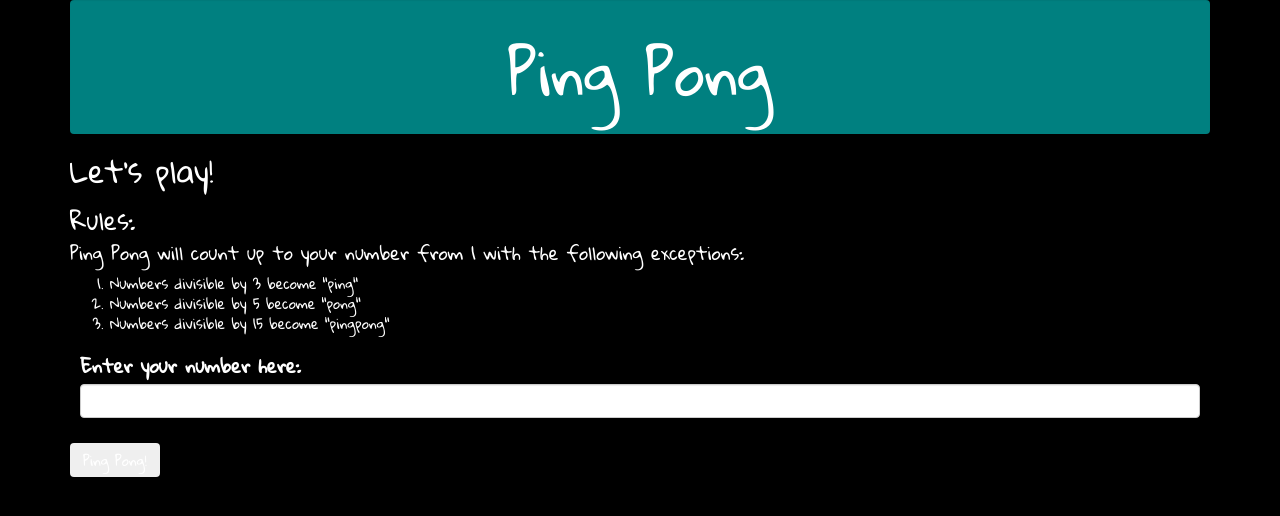
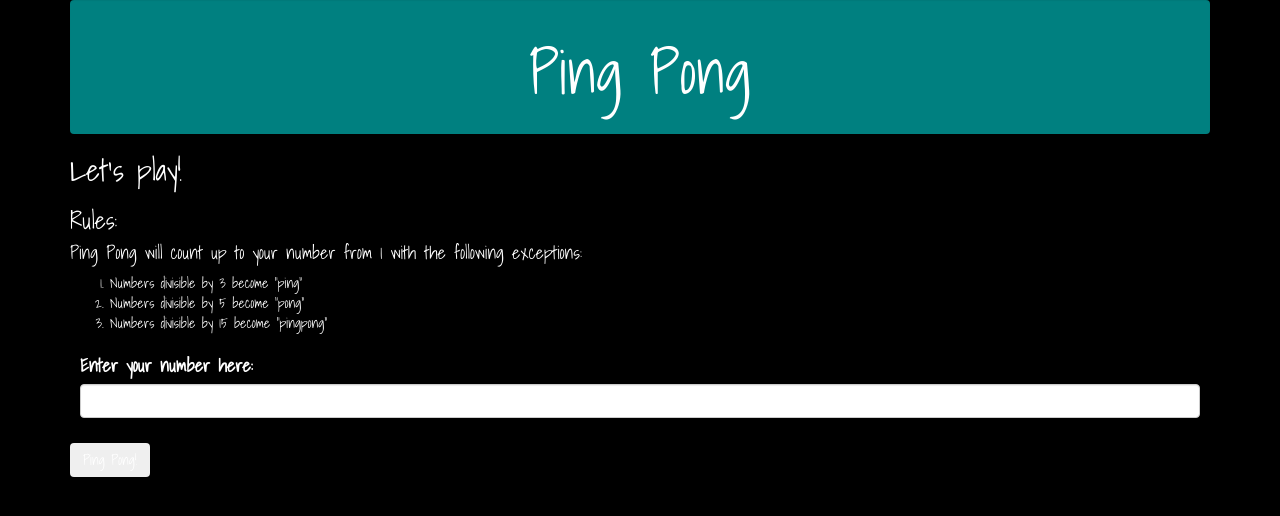
Before and after one commit to Michaela-Davis/intro_ping-pong, a plain HTML site: page index.html in a window 1280 px wide. Drawn offline with nearby package versions, Linux system fonts and the light colour scheme.

Commit message:
update to preferred font

```diff
--- a/css/styles.css
+++ b/css/styles.css
@@ -1,7 +1,7 @@
 body {
   background-color: black;
   color: white;
-  font-family: 'Gloria Hallelujah', cursive;
+  font-family: 'Shadows Into Light', cursive;
 }
 
 h1 {
--- a/index.html
+++ b/index.html
@@ -1,7 +1,7 @@
 <!DOCTYPE html>
 <html>
   <head>
-    <link href="https://fonts.googleapis.com/css?family=Gloria+Hallelujah" rel="stylesheet">
+    <link href="https://fonts.googleapis.com/css?family=Shadows+Into+Light" rel="stylesheet">
     <!-- Latest compiled and minified CSS -->
     <link rel="stylesheet" href="https://maxcdn.bootstrapcdn.com/bootstrap/3.3.7/css/bootstrap.min.css" integrity="sha384-BVYiiSIFeK1dGmJRAkycuHAHRg32OmUcww7on3RYdg4Va+PmSTsz/K68vbdEjh4u" crossorigin="anonymous">
     <!-- Latest compiled and minified JavaScript -->
```
